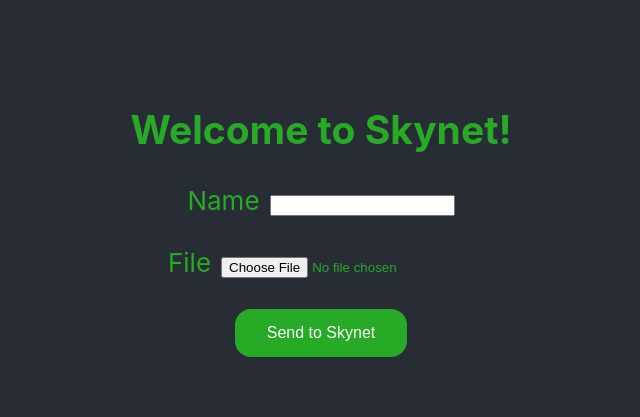
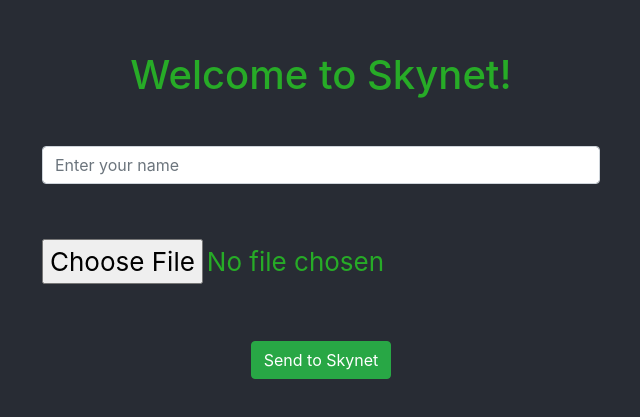
Before and after one commit to SkynetLabs/skynet-workshop, a React (Create React App) app: page / in a window 1280 px wide. Shown: the part 185-602 px from the top of the page, without its empty margins (319-959 px from the left). Built offline with nearby package versions, Linux system fonts and the light colour scheme.

Commit message:
Update to use Bootstrap for easier handling

```diff
--- a/package.json
+++ b/package.json
@@ -6,7 +6,9 @@
     "@testing-library/jest-dom": "^5.11.4",
     "@testing-library/react": "^11.1.0",
     "@testing-library/user-event": "^12.1.10",
+    "bootstrap": "^4.6.0",
     "react": "^17.0.1",
+    "react-bootstrap": "^1.4.3",
     "react-dom": "^17.0.1",
     "react-scripts": "4.0.1",
     "web-vitals": "^0.2.4"
--- a/src/App.css
+++ b/src/App.css
@@ -9,23 +9,3 @@
 	font-size: calc(10px + 2vmin);
 	color: #27ab27;
 }
-
-.basic-form {
-	display: inline-block;
-}
-
-.form-button {
-	border: none;
-	border-radius: 16px;
-	color: white;
-	padding: 15px 32px;
-	text-align: center;
-	text-decoration: none;
-	display: inline-block;
-	font-size: 16px;
-	background-color: #27ab27;
-}
-
-.form-label {
-	padding-right: 10px;
-}
--- a/src/App.js
+++ b/src/App.js
@@ -1,28 +1,59 @@
+// Import react components
+import { useState } from 'react';
+
+// Import custom css
 import './App.css';
 
+// Import bootstrap
+import { Button, Form } from 'react-bootstrap';
+
 function App() {
+	// Define app state
+	const [name, setName] = useState('');
+	const [file, setFile] = useState();
+
+	// Handle form submission
+	const handleSubmit = async (event) => {
+		event.preventDefault();
+		console.log('form submitted');
+		console.log('name', name);
+		console.log('file', file);
+	};
+
 	return (
 		<div className="App">
-			<div>
-				<h2>Welcome to Skynet!</h2>
-			</div>
+			<h1>Welcome to Skynet!</h1>
+			<br />
+
 			{/* Basic input form */}
-			<div className="basic-form">
+			<Form onSubmit={handleSubmit}>
 				{/* Input for name */}
-				<label className="form-label">Name</label>
-				<input type="text" />
+				<Form.Group inline>
+					<Form.Control
+						type="text"
+						placeholder="Enter your name"
+						onChange={(e) => {
+							setName(e.target.value);
+						}}
+					/>
+				</Form.Group>
 
-				<br />
 				<br />
 
 				{/* Input for file */}
-				<label className="form-label">File</label>
-				<input type="file" />
+				<Form.Group inline>
+					<Form.File
+						onChange={(e) => {
+							setFile(e.target.files[0]);
+						}}
+					/>
+				</Form.Group>
 
 				<br />
-				<br />
-				<button className="form-button">Send to Skynet</button>
-			</div>
+				<Button variant="success" type="submit">
+					Send to Skynet
+				</Button>
+			</Form>
 		</div>
 	);
 }
```
Also changed, not shown: src/index.js (+5 -4 lines), 2 other files (tests, documents, lock files or other folders).
